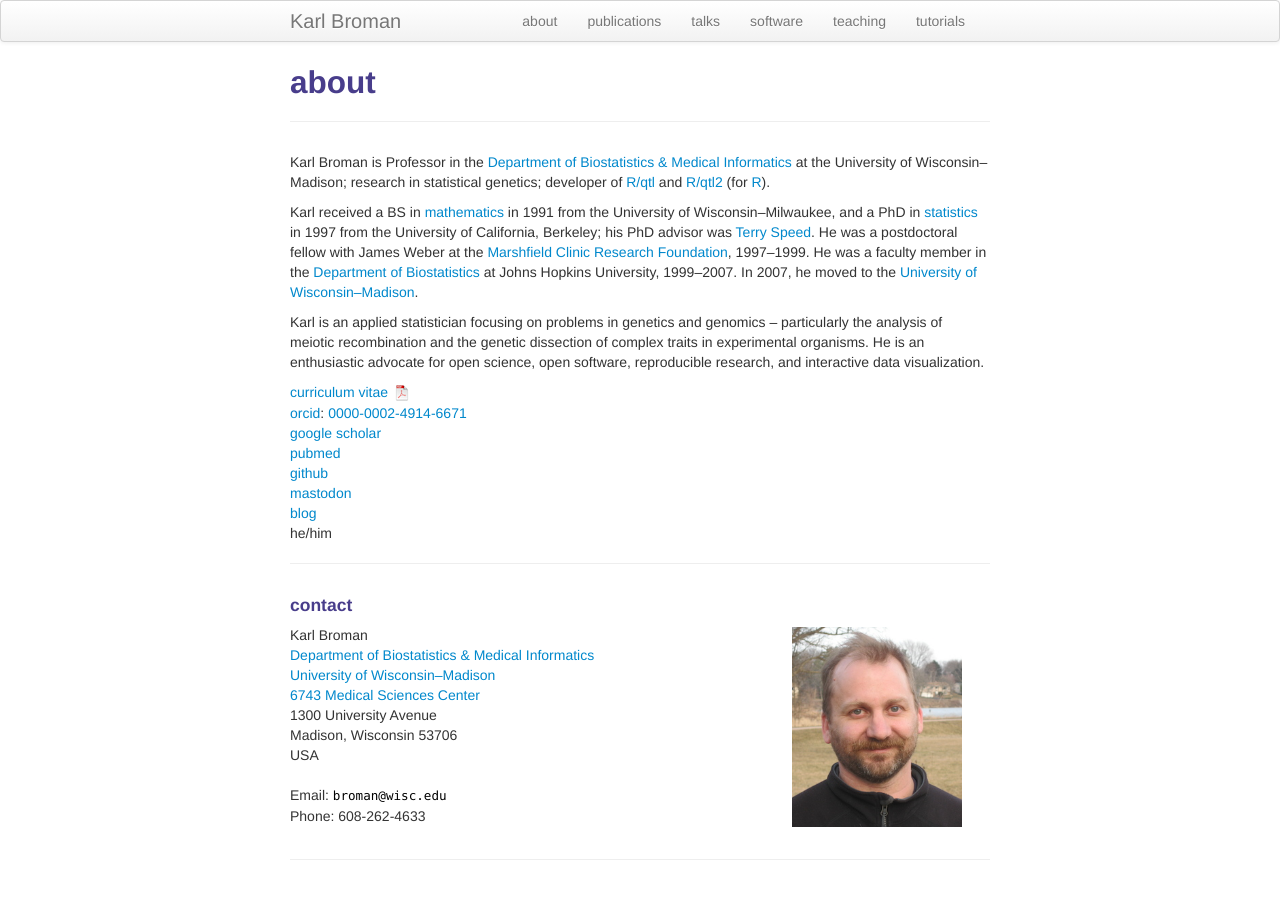
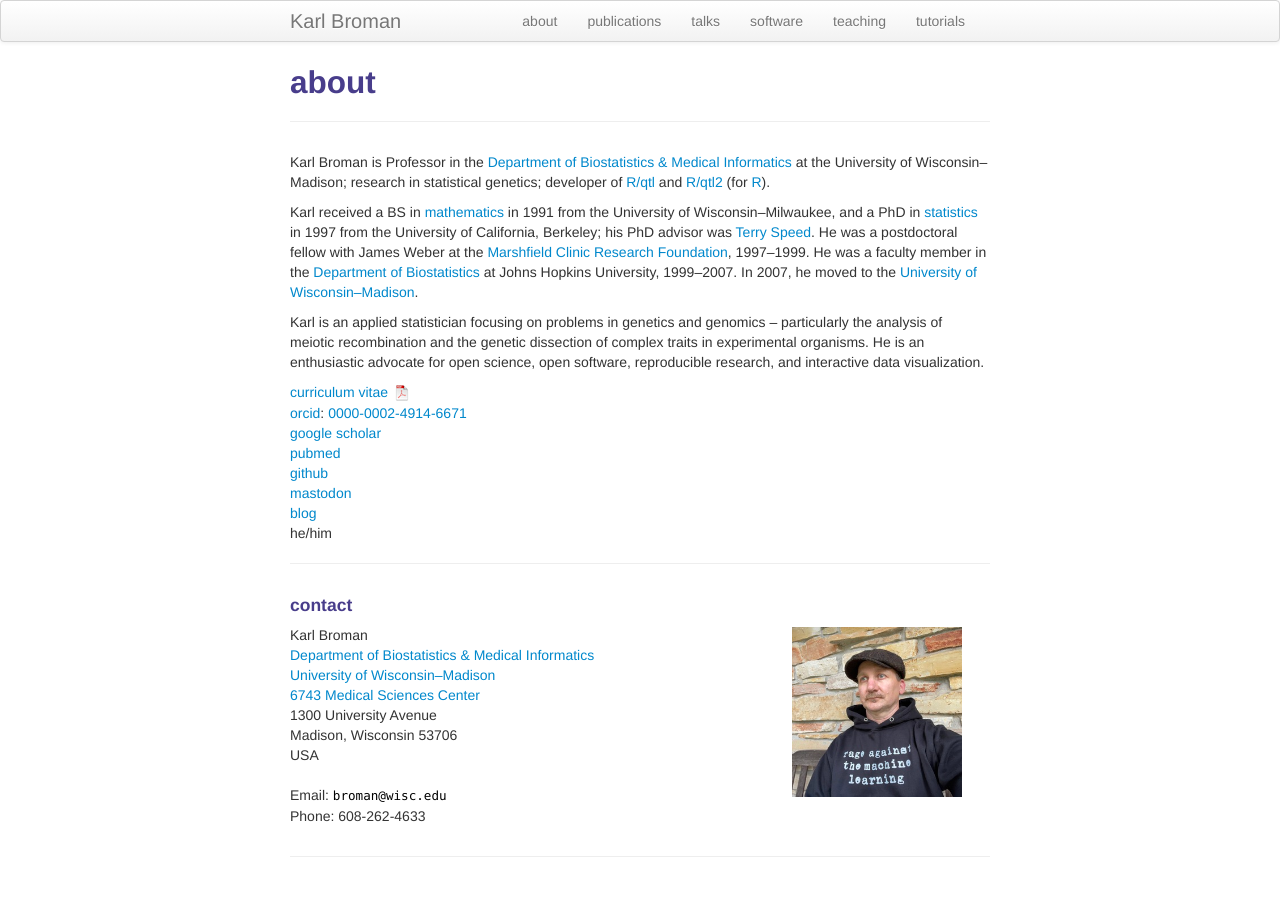
Before and after one commit to kbroman/kbroman.github.io, a Jekyll site: the page built from about.md, in a window 1280 px wide. Built offline with Jekyll 4.4.1, drawn with Linux system fonts in a browser that asks for light colours.

Commit message:
change pic on about page
 - a smaller version of the "rage against the machine" pic

```diff
--- a/about.md
+++ b/about.md
@@ -64,8 +64,8 @@ he/him
         </div>
 
         <div class="span2">
-        <a href="../pics/karl_2014-03-30.jpg">
-            <img src="../pics/karl_2014-03-30_small.jpg"
+        <a href="../pics/karl_ratml.jpg">
+            <img src="../pics/karl_ratml_small.jpg"
                   title="Karl Broman" alt="Karl Broman"/></a>
         </div>
     </div>
```
Also changed, not shown: pics/karl_ratml_small.jpg (added).
